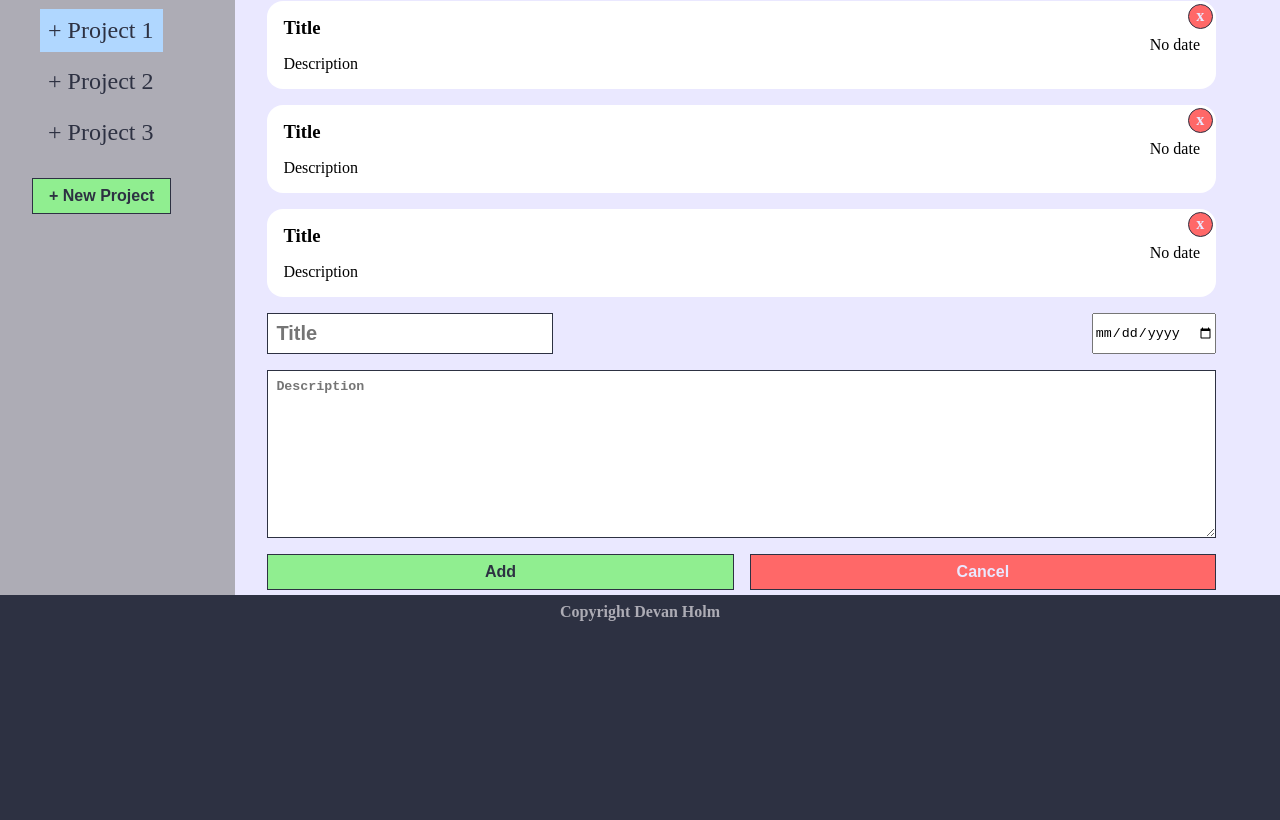
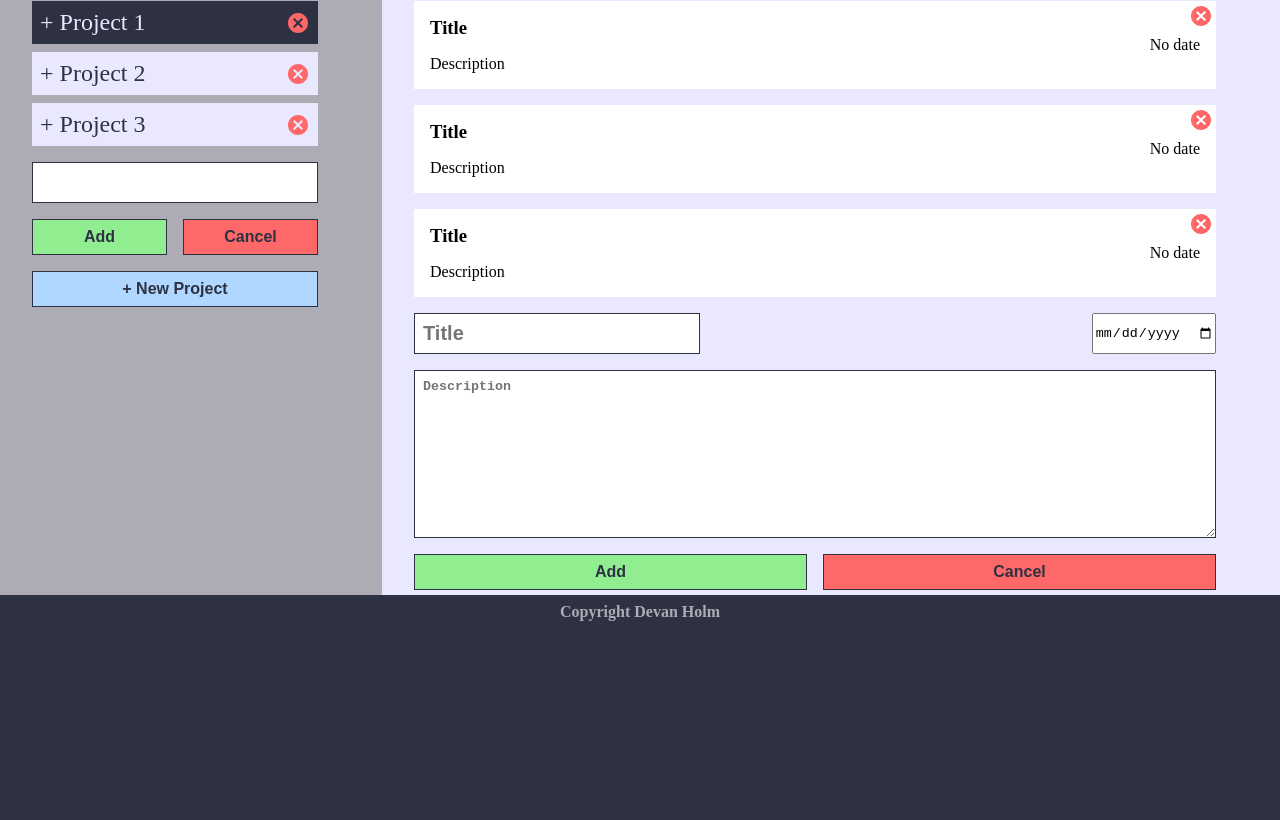
Before and after one commit to dholm90/todo-list, a website built with webpack: page src/layout.html in a window 1280 px wide. Shown: the part 171-991 px from the top of the page. Built offline with nearby package versions, Linux system fonts and the light colour scheme.

Commit message:
start dom creation

```diff
--- a/src/index.js
+++ b/src/index.js
@@ -1,11 +1,4 @@
 import './style.css';
-import Init from './modules/init.js';
-import Project from './modules/projects.js';
-import Todo from './modules/todos.js';
-import Task from './modules/task.js';
+import Interface from './modules/interface.js';
 
-const projects = new Project('pro 1');
-const task = new Task('title', 'desc', 'date', 'high');
-projects.addTask(task);
-console.log(projects)
-Init();
+Interface.loadPage();
--- a/src/layout.html
+++ b/src/layout.html
@@ -15,10 +15,35 @@
         <aside>
             <h2>Projects</h2>
             <ul>
-                <li class="selected">+ Project 1</li>
-                <li>+ Project 2</li>
-                <li>+ Project 3</li>
+                <div class="project selected">
+                    <li class="">+ Project 1</li>
+                    <svg style="width:24px;height:24px" viewBox="0 0 24 24">
+                        <path fill="currentColor" d="M12,2C17.53,2 22,6.47 22,12C22,17.53 17.53,22 12,22C6.47,22 2,17.53 2,12C2,6.47 6.47,2 12,2M15.59,7L12,10.59L8.41,7L7,8.41L10.59,12L7,15.59L8.41,17L12,13.41L15.59,17L17,15.59L13.41,12L17,8.41L15.59,7Z" />
+                    </svg>
+                </div>
+                <div class="project">
+                    <li>+ Project 2</li>
+                    <svg style="width:24px;height:24px" viewBox="0 0 24 24">
+                        <path fill="currentColor" d="M12,2C17.53,2 22,6.47 22,12C22,17.53 17.53,22 12,22C6.47,22 2,17.53 2,12C2,6.47 6.47,2 12,2M15.59,7L12,10.59L8.41,7L7,8.41L10.59,12L7,15.59L8.41,17L12,13.41L15.59,17L17,15.59L13.41,12L17,8.41L15.59,7Z" />
+                    </svg>
+                </div>
+                <div class="project">
+                    <li>+ Project 3</li>
+                    <svg style="width:24px;height:24px" viewBox="0 0 24 24">
+                        <path fill="currentColor" d="M12,2C17.53,2 22,6.47 22,12C22,17.53 17.53,22 12,22C6.47,22 2,17.53 2,12C2,6.47 6.47,2 12,2M15.59,7L12,10.59L8.41,7L7,8.41L10.59,12L7,15.59L8.41,17L12,13.41L15.59,17L17,15.59L13.41,12L17,8.41L15.59,7Z" />
+                    </svg>
+                </div>
+
+
+
             </ul>
+
+            <input type="text" name="newProjectName" id="newProjectName">
+            <div class="projectButtons">
+                <button class="add">Add</button>
+                <button class="cancel">Cancel</button>
+            </div>
+
             <button class="addProject">+ New Project</button>
         </aside>
         <main>
@@ -35,7 +60,9 @@
                     <div class="right">
                         <p class="date">No date</p>
                     </div>
-                    <p class="delete">x</p>
+                    <svg class="delete" style="width:24px;height:24px" viewBox="0 0 24 24">
+                        <path fill="currentColor" d="M12,2C17.53,2 22,6.47 22,12C22,17.53 17.53,22 12,22C6.47,22 2,17.53 2,12C2,6.47 6.47,2 12,2M15.59,7L12,10.59L8.41,7L7,8.41L10.59,12L7,15.59L8.41,17L12,13.41L15.59,17L17,15.59L13.41,12L17,8.41L15.59,7Z" />
+                    </svg>
                 </article>
                 <article>
                     <div class="left">
@@ -45,7 +72,9 @@
                     <div class="right">
                         <p class="date">No date</p>
                     </div>
-                    <p class="delete">x</p>
+                    <svg class="delete" style="width:24px;height:24px" viewBox="0 0 24 24">
+                        <path fill="currentColor" d="M12,2C17.53,2 22,6.47 22,12C22,17.53 17.53,22 12,22C6.47,22 2,17.53 2,12C2,6.47 6.47,2 12,2M15.59,7L12,10.59L8.41,7L7,8.41L10.59,12L7,15.59L8.41,17L12,13.41L15.59,17L17,15.59L13.41,12L17,8.41L15.59,7Z" />
+                    </svg>
                 </article>
                 <article>
                     <div class="left">
@@ -55,7 +84,9 @@
                     <div class="right">
                         <p class="date">No date</p>
                     </div>
-                    <p class="delete">x</p>
+                    <svg class="delete" style="width:24px;height:24px" viewBox="0 0 24 24">
+                        <path fill="currentColor" d="M12,2C17.53,2 22,6.47 22,12C22,17.53 17.53,22 12,22C6.47,22 2,17.53 2,12C2,6.47 6.47,2 12,2M15.59,7L12,10.59L8.41,7L7,8.41L10.59,12L7,15.59L8.41,17L12,13.41L15.59,17L17,15.59L13.41,12L17,8.41L15.59,7Z" />
+                    </svg>
                 </article>
 
             </section>
@@ -67,8 +98,8 @@
 
                 <textarea name="inputDesc" id="inputDesc" rows="10" placeholder="Description"></textarea>
                 <div class="bottom">
-                    <button id="addItem">Add</button>
-                    <button id="cancel">Cancel</button>
+                    <button class="add" id="addList">Add</button>
+                    <button class="cancel" id="cancelList">Cancel</button>
                 </div>
             </section>
             <button class="newItem">+ New Item</button>
--- /dev/null
+++ b/src/modules/interface.js
@@ -0,0 +1,38 @@
+export default class Interface {
+
+
+    static createContentWrapper() {
+        const body = document.querySelector('body');
+        const content = document.createElement('div');
+        content.setAttribute('id', 'content');
+        return body.appendChild(content);
+
+    }
+    static createHeader() {
+        const content = document.querySelector('#content');
+        const header = document.createElement('header');
+
+        const h1 = document.createElement('h1');
+        h1.innerText = "Todo List App";
+        header.appendChild(h1);
+
+
+        return content.appendChild(header);
+    }
+    static createSidebar() {
+
+    }
+    static createListArea() {
+
+    }
+    static createFooter() {
+
+    }
+    static loadPage() {
+        this.createContentWrapper();
+        this.createHeader();
+        this.createSidebar();
+        this.createListArea();
+        this.createFooter();
+    }
+}
--- a/src/style.css
+++ b/src/style.css
@@ -58,7 +58,7 @@ aside {
     flex-direction: column;
     gap: 1rem;
     background-color: var(--silver);
-    padding: 2rem 4rem 0 2rem;
+    padding: 2rem 4rem 2rem 2rem;
     color: var(--darkblue);
 }
 
@@ -69,32 +69,43 @@ aside h2 {
 }
 
 aside ul {
-    padding: 0.5rem;
     display: flex;
     flex-direction: column;
     gap: 0.5rem;
     color: var(--darkblue)
 }
 
-aside ul li {
+.project {
+    display: flex;
+    justify-content: space-between;
+    align-items: center;
+    padding: 0.5rem;
     font-size: 1.5rem;
     cursor: pointer;
-    padding: 0.5rem;
-}
-
-aside ul li:hover {
     background-color: var(--white);
 }
 
+.project:hover {
+    background-color: var(--gray);
+}
+
+.project svg {
+    color: var(--red);
+}
+
+.project svg:hover {
+    color: var(--darkred);
+}
+
 .selected {
-    background-color: var(--babyblue);
-    color: var(--darkblue);
+    background-color: var(--darkblue);
+    color: var(--white);
 
 }
 
 .addProject {
     border: none;
-    background-color: var(--green);
+    background-color: var(--babyblue);
     border: 1px solid var(--darkblue);
     color: var(--darkblue);
     padding: 0.5rem 1rem;
@@ -104,7 +115,8 @@ aside ul li:hover {
 }
 
 .addProject:hover {
-    background-color: var(--darkgreen);
+    background-color: var(--darkblue);
+    color: var(--white);
 }
 
 main {
@@ -148,7 +160,7 @@ main h2 {
 article {
     background-color: white;
     /* border: 1px solid var(--darkblue); */
-    border-radius: 1rem;
+
     padding: 1rem;
     display: flex;
     justify-content: space-between;
@@ -160,25 +172,20 @@ article {
     position: absolute;
     top: 0.2rem;
     right: 0.2rem;
-    padding: 0.1rem;
-    width: 1.25rem;
-    height: 1.25rem;
+    color: var(--red);
     display: flex;
     justify-content: center;
-    border: 1px solid var(--darkblue);
-    background-color: var(--red);
     font-weight: 900;
     cursor: pointer;
-    color: var(--white);
-    border-radius: 1rem;
+
 }
 
 .delete:hover {
-    background-color: var(--darkred);
+    color: var(--darkred);
 }
 
 .selected:hover {
-    background-color: var(--babyblue);
+    background-color: var(--darkblue);
 
 }
 
@@ -209,7 +216,8 @@ article .left {
     justify-content: space-between;
 }
 
-#inputTitle {
+#inputTitle,
+#newProjectName {
     padding: 0.5rem;
     border: 1px solid var(--darkblue);
     font-size: 1.25rem;
@@ -224,16 +232,19 @@ article .left {
     font-weight: 600;
 }
 
-.bottom {
+.bottom,
+.projectButtons {
     display: flex;
     flex-direction: row;
     gap: 1rem;
 }
 
-.bottom button {
+.bottom button,
+.add,
+.cancel {
     width: 50%;
     border: 1px solid var(--darkblue);
-    background-color: var(--babyblue);
+    /* background-color: var(--babyblue); */
     color: var(--darkblue);
     padding: 0.5rem 1rem;
     font-size: 1rem;
@@ -242,22 +253,23 @@ article .left {
 
 }
 
-#addItem {
+.add {
     background-color: var(--green);
     color: var(--darkblue);
 }
 
-#addItem:hover {
-    background-color: var(--darkgreen);
-}
-
-#cancel {
-    background-color: var(--red);
+.add:hover {
+    background-color: var(--darkblue);
     color: var(--white);
 }
 
-#cancel:hover {
-    background-color: var(--darkred);
+.cancel {
+    background-color: var(--red);
+}
+
+.cancel:hover {
+    background-color: var(--darkblue);
+    color: var(--white);
 }
 
 footer {
```
Also changed, not shown: dist/index.bundle.js.
